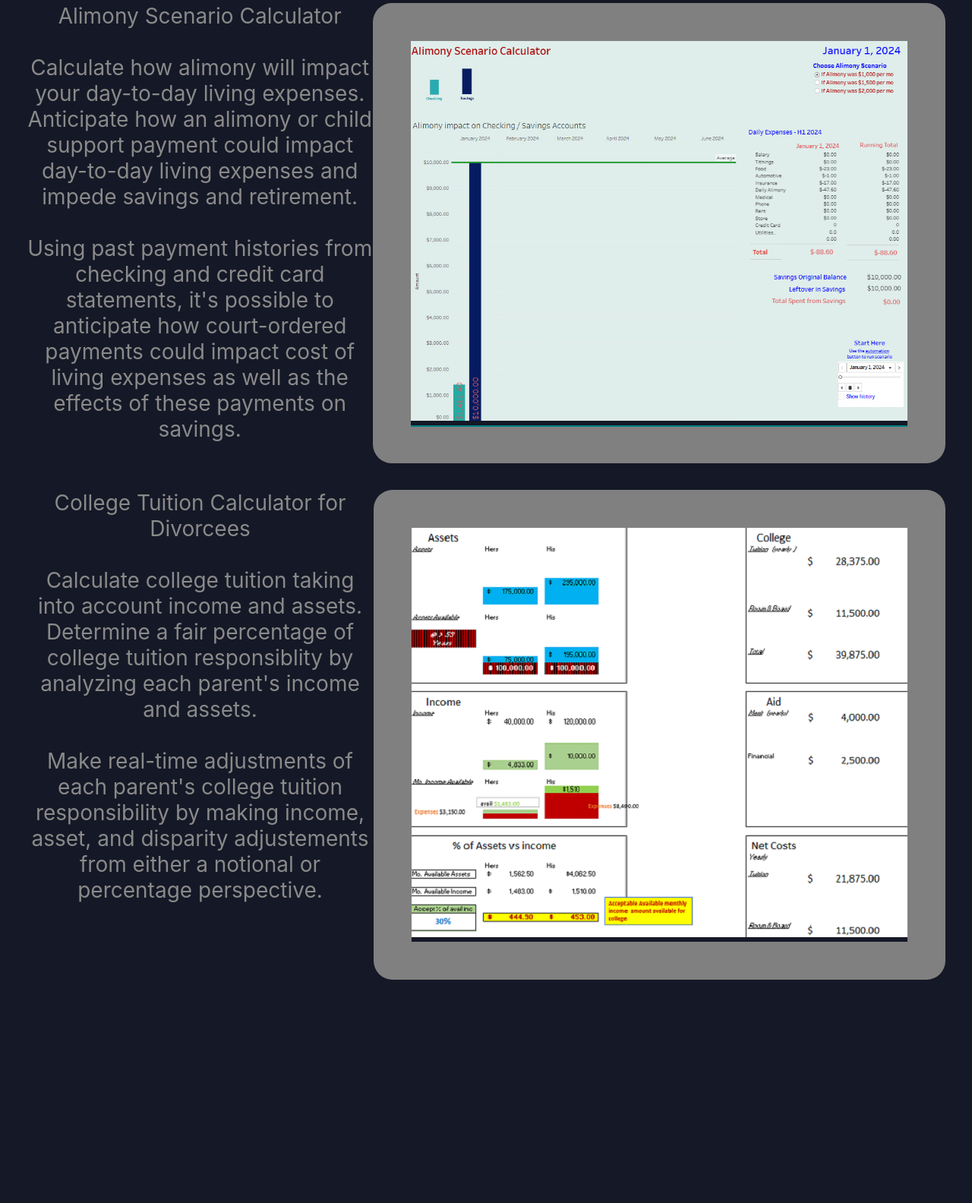
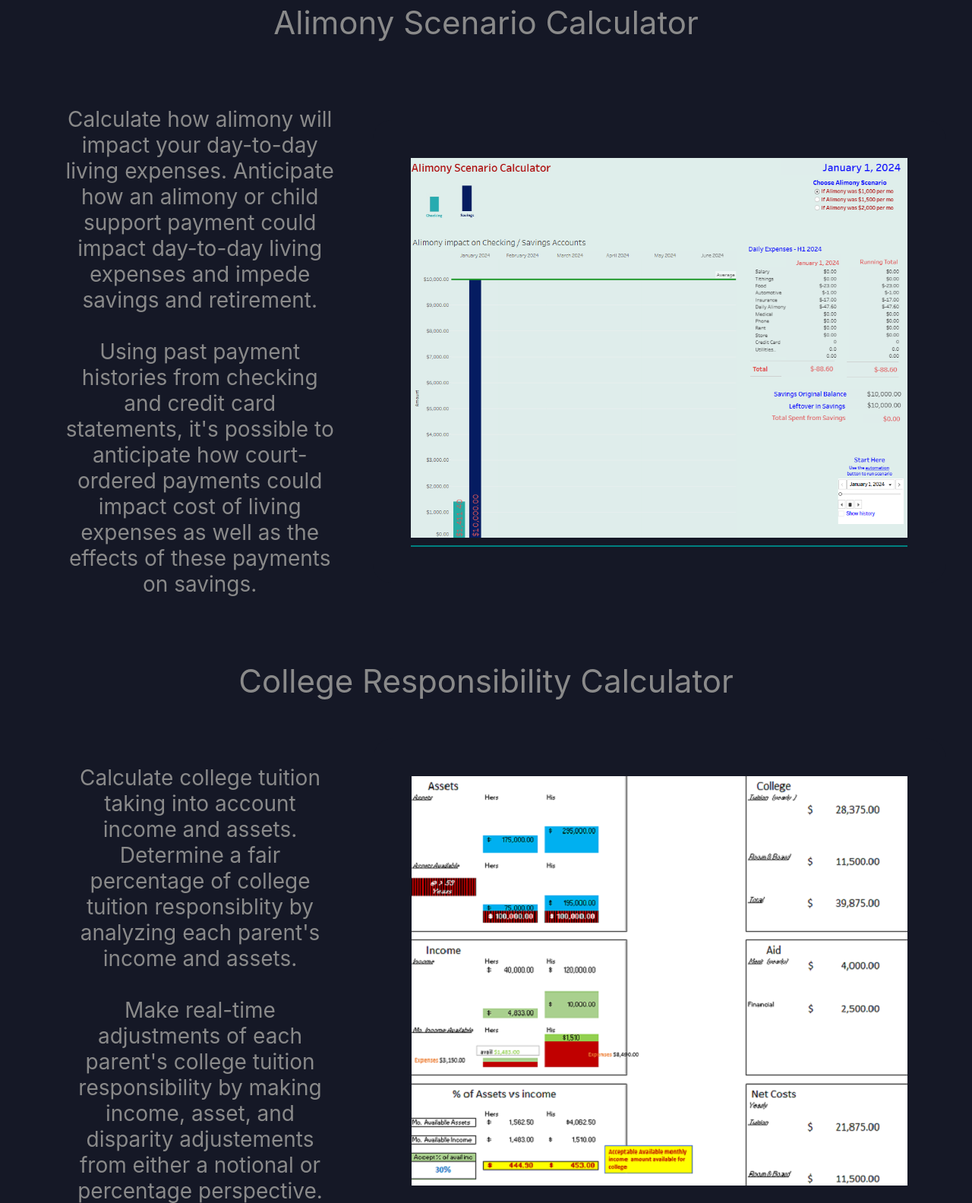
Before and after one commit to FrankPolicastro/frankpolicastro.github.io, a plain HTML site: page index.html in a window 1280 px wide. Shown: the part 289-1873 px from the top of the page at 76% size. Before the commit the page ends 1774 px from the top, so only its background shows below. Drawn offline with Linux system fonts and the light colour scheme.

Commit message:
reformatting 3

```diff
--- a/index.html
+++ b/index.html
@@ -35,9 +35,11 @@
   <br><br>Summary visual aids to provide insightful input into court decisions related to family financial matters
     </header>-->
   <div id="main">
+    <div id ="titles">
+      <vizTitle>Alimony Scenario Calculator</vizTitle>
       <div id ="flexCont1">
         <flexText>
-        <navtitle>Alimony Scenario Calculator</navtitle><br><br>
+          <!--<navtitle>Alimony Scenario Calculator</navtitle><br><br>-->
             Calculate how alimony will impact your day-to-day living expenses.  Anticipate how an alimony or child support payment could impact day-to-day living
             expenses and impede savings and retirement.  <br><br>
             Using past payment histories from checking and credit card statements, it's possible to anticipate how court-ordered payments could impact
@@ -45,9 +47,12 @@
         </flexText>
         <flexImage><a href="/AlimonyCalculator.html"><img src="/img/Viz1/Viz 1 - Alimony Scenario Calculator.png" height="500"alt=""></a></flexImage>
       </div>
+    </div>
+    <div id ="titles">
+      <vizTitle>College Responsibility Calculator </vizTitle>
       <div id ="flexCont2">
         <flexText>
-        <navtitle>College Tuition Calculator for Divorcees</navtitle><br><br>
+          <!--<navtitle>College Tuition Calculator for Divorcees</navtitle><br><br>-->
             Calculate college tuition taking into account income and assets.  Determine a fair percentage of college tuition responsiblity by analyzing
             each parent's income and assets.  <br><br>
             Make real-time adjustments of each parent's college tuition responsibility by making income, asset, and disparity adjustements from either a notional or percentage perspective.
@@ -55,5 +60,6 @@
         <flexImage><img src="/img/Viz2/Tuition Cost Calculator for Divorced Spouses.png"></flexImage>
       </div>
     </div>
+</div>
   <footer></footer></main>
 </body>
--- a/style.css
+++ b/style.css
@@ -182,42 +182,54 @@ a:hover {
    background: #151826;
    height: 20vh;
  }
+
+ #titles {
+  text-align: center;
+  font-size: 42px;
+ }
+
  #flexCont1 {
   display: flex;
   flex-direction: row;
-  justify-content: space-evenly;
+  justify-content: center;
   margin: 35px;
   /*border: 2px solid grey;
   border-radius: 25px;*/
  }
 
  #flexCont1 > fleximage {
-  border: 50px solid grey;;
+  border: 50px solid #151826;
   border-radius: 25px;
+  margin: auto;
  }
 
  #flexCont1 > flextext {
-  max-width: 600px;
+  max-width: 675px;
   text-align: center;
+  border: 50px solid #151826;
   font-size: 28px;
+  margin: auto;
  }
 
  #flexCont2 {
   display: flex;
   flex-direction: row;
-  justify-content: space-evenly;
+  justify-content: center;
   margin: 35px;
   /*border: 2px solid grey;
   border-radius: 25px;*/
  }
 
  #flexCont2 > fleximage {
-  border: 50px solid grey;;
+  border: 50px solid #151826;
   border-radius: 25px;
+  margin: auto;
  }
 
  #flexCont2 > flextext {
-  max-width: 600px;
+  max-width: 675px;
   text-align: center;
+  border: 50px solid #151826;
   font-size: 28px;
+  margin: auto;
  }
```
Lines whose indentation alone changed are shown as unchanged.
